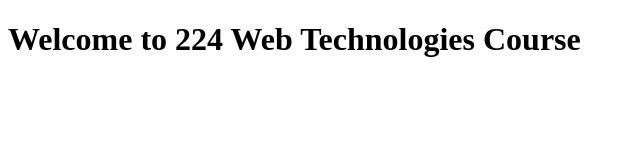
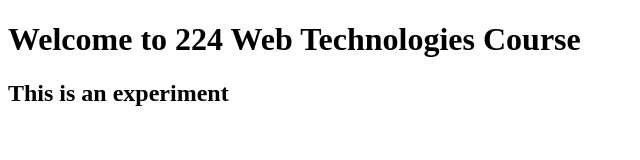
Before and after one commit to kiranfarooq449-max/24PWBCS1149-WT-Fall25, a plain HTML site: page Lab 01/index.html in a window 1280 px wide. Shown: the whole page, without its empty margins (0-640 px from the left). Drawn offline with Linux system fonts and the light colour scheme.

Commit message:
new branch created

```diff
--- a/Lab 01/index.html
+++ b/Lab 01/index.html
@@ -9,6 +9,7 @@
 <body>
     <!-- This is my first HTML page for Lab 01 -->
     <h1>Welcome to 224 Web Technologies Course</h1>
+    <h2>This is an experiment</h2>
 </body>
 
 </html>
```
